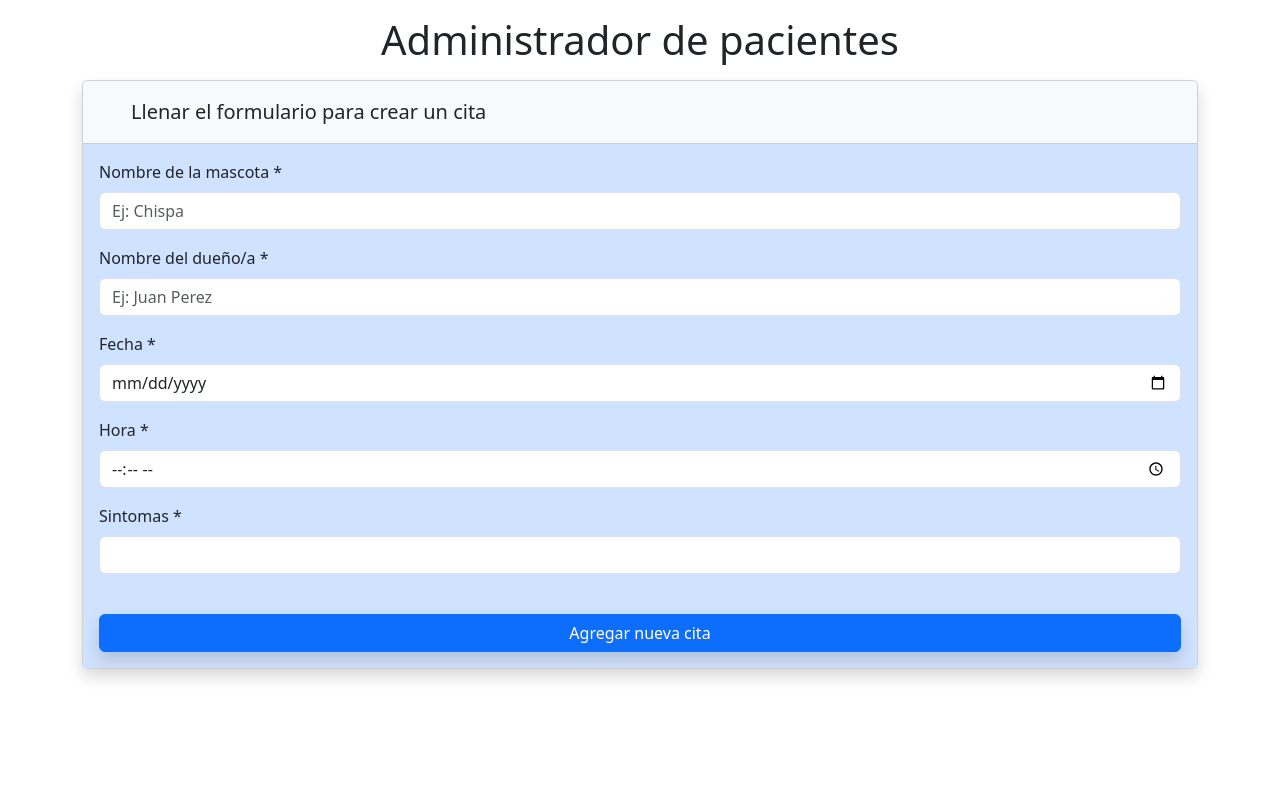
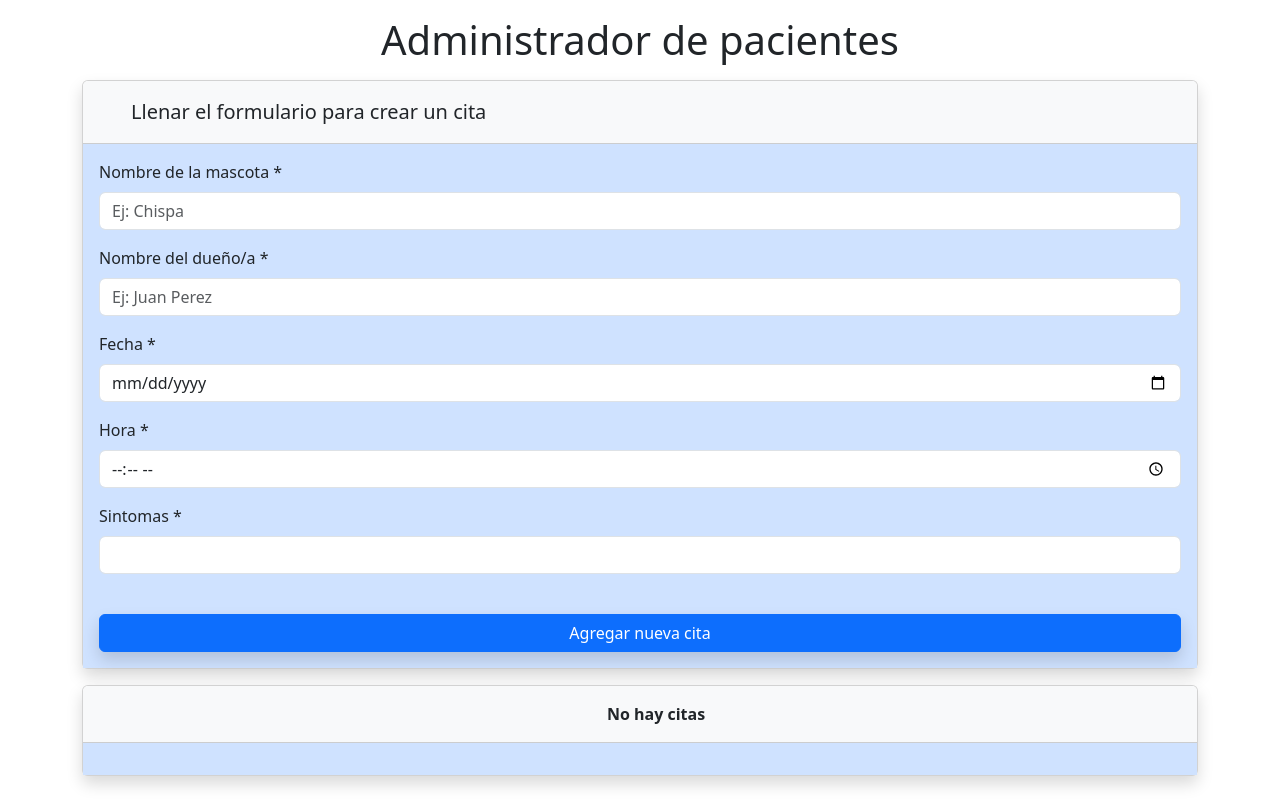
Before and after one commit to juanchiblanco/react-pacientesVeterinaria, a React (Vite) app: page / in a window 1280 px wide. Built offline with nearby package versions, Linux system fonts and the light colour scheme.

Commit message:
disenio de la section con la lista

```diff
--- a/src/App.jsx
+++ b/src/App.jsx
@@ -1,5 +1,6 @@
 import "bootstrap/dist/css/bootstrap.min.css";
 import FormularioPaciente from "./components/FormularioPaciente";
+import ListaPacientes from "./components/ListaPacientes";
 
 function App() {
 
@@ -7,6 +8,7 @@ function App() {
     <main className="container my-3">
     <h1 className="text-center">Administrador de pacientes</h1>
     <FormularioPaciente/>
+    <ListaPacientes/>
     </main>
   )
 }
--- a/src/components/ListaPacientes.jsx
+++ b/src/components/ListaPacientes.jsx
@@ -1,8 +1,14 @@
+import Card from "react-bootstrap/Card";
+import PacienteCard from "./PacienteCard";
+
 const ListaPacientes = () => {
     return (
-        <div>
-
-        </div>
+            <Card className="shadow my-3">
+      <Card.Header className="ps-5 py-3 bg-light text-center noCitas"><b>No hay citas</b></Card.Header>
+      <Card.Body className="bg-primary-subtle">
+        <PacienteCard/>
+      </Card.Body>
+    </Card>
     );
 };
 
```
